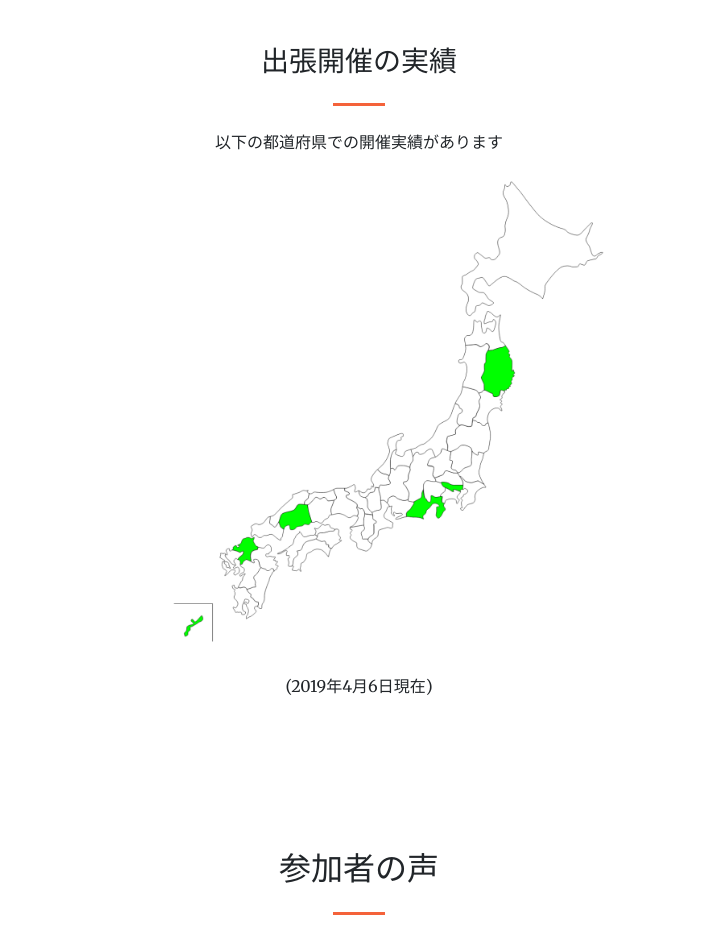
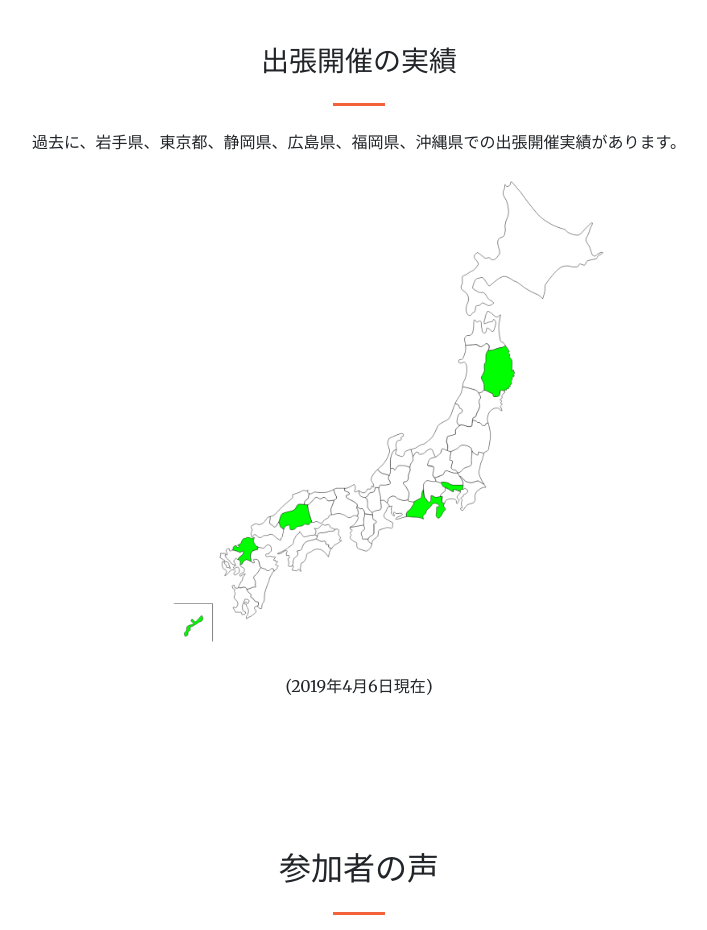
Before and after one commit to tddyyx/tddyyx.github.io, a website built with Parcel: page index.html in a window 1280 px wide. Shown: the part 1703-2633 px from the top of the page, without its empty margins (281-988 px from the left). Built offline with nearby package versions, Linux system fonts and the light colour scheme.

Commit message:
都道府県併記する

```diff
--- a/index.html
+++ b/index.html
@@ -164,7 +164,7 @@
             <h3 class="mt-5">出張開催の実績</h3>
             <hr class="divider my-4" />
             <p class="mb-4">
-              以下の都道府県での開催実績があります
+              過去に、岩手県、東京都、静岡県、広島県、福岡県、沖縄県での出張開催実績があります。
             </p>
             <img class="mb-4" width=500 src="img/achievement.png" >
             <p class="mb-4">
```
